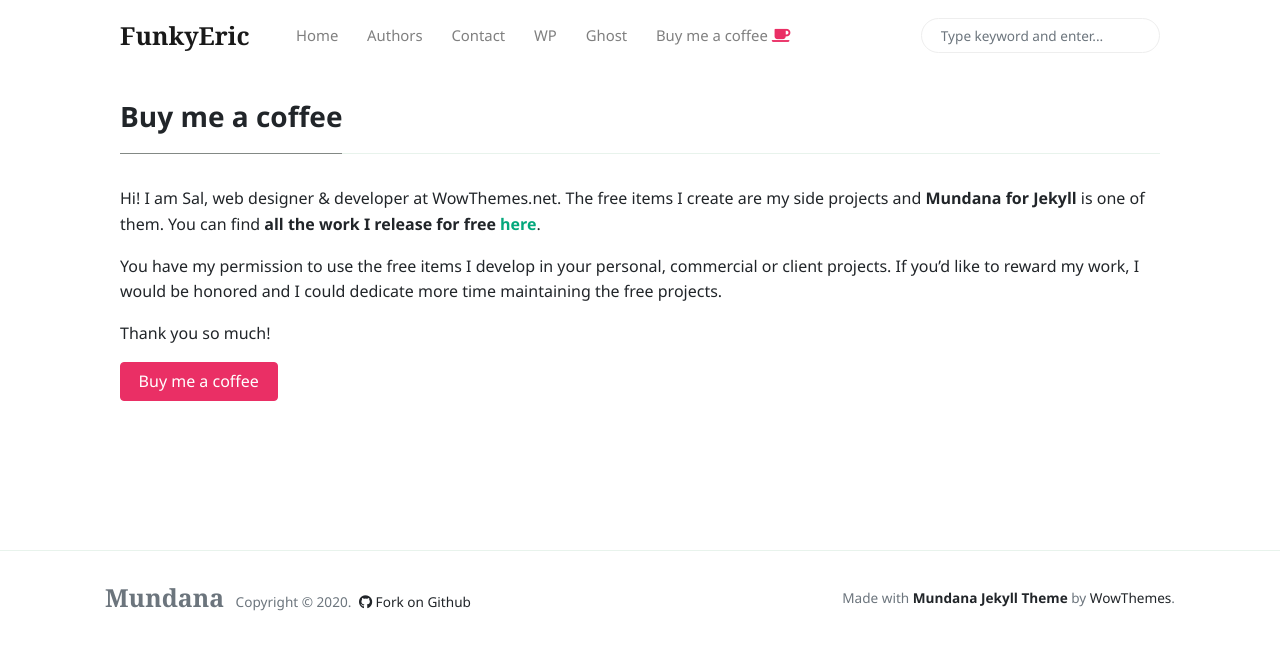
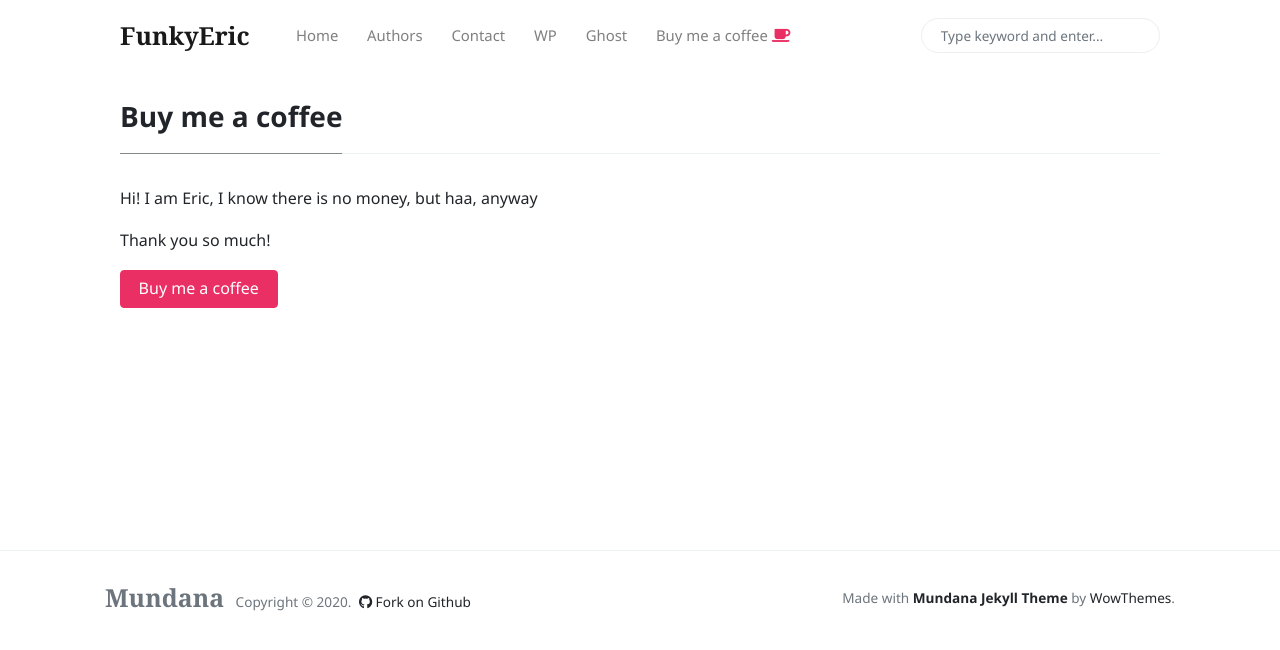
Before and after one commit to FunkyEric/FunkyEric.github.io, a Jekyll site: the page built from _pages/buy-me-a-coffee.md, in a window 1280 px wide. Shown: the top 650 px of the page. Built offline with Jekyll 4.4.1, drawn with Linux system fonts in a browser that asks for light colours; nearby versions of some CDN libraries.

Commit message:
something new

```diff
--- a/_pages/buy-me-a-coffee.md
+++ b/_pages/buy-me-a-coffee.md
@@ -3,9 +3,7 @@ title: "Buy me a coffee"
 permalink: "/buy-me-a-coffee.html"
 ---
 
-Hi! I am Sal, web designer & developer at WowThemes.net. The free items I create are my side projects and **Mundana for Jekyll** is one of them. You can find **all the work I release for free [here](https://www.wowthemes.net/category/free-themes-templates/)**.
-
-You have my permission to use the free items I develop in your personal, commercial or client projects. If you'd like to reward my work, I would be honored and I could dedicate more time maintaining the free projects.
+Hi! I am Eric, I know there is no money, but haa, anyway
 
 Thank you so much!
 
```
